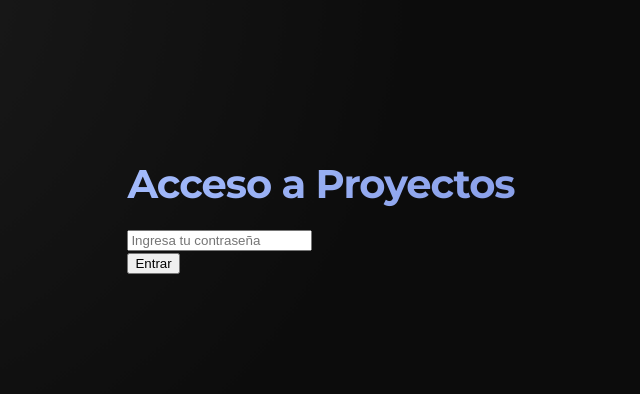
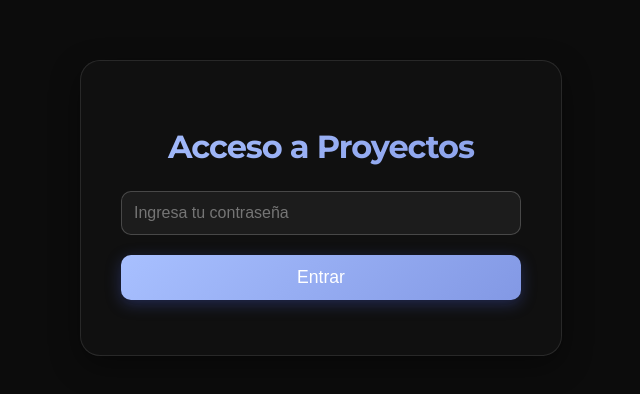
Before and after one commit to KHAR0L/PROYECTOSKHXRXL2, a plain HTML site: page index.html in a window 1280 px wide. Shown: the part 192-586 px from the top of the page, without its empty margins (319-959 px from the left). Drawn offline with Linux system fonts and the light colour scheme.

Commit message:
Update styles.css

```diff
--- a/styles.css
+++ b/styles.css
@@ -52,14 +52,14 @@ body::before {
 }
 
 h2 {
-    font-family: 'Montserrat', sans-serif; /* Fuente más gruesa */
+    font-family: 'Montserrat', sans-serif;
     text-align: center;
     margin-bottom: 20px;
     font-size: 2.5rem;
     letter-spacing: -1px;
     font-weight: 700;
     background: linear-gradient(135deg, #a8c0ff, #3f51b5);
-    background-size: 400% 400%; /* Ajuste para que la animación sea más notable */
+    background-size: 400% 400%;
     -webkit-background-clip: text;
     -webkit-text-fill-color: transparent;
     animation: gradientText 5s ease infinite;
@@ -251,7 +251,7 @@ span {
 }
 
 #agregarProyecto:hover {
-    animation: none; /* Desactiva la animación infinita al pasar el cursor */
+    animation: none;
     background-position: 100% 50%;
     transform: translateY(-3px);
     box-shadow: 0 6px 20px rgba(40, 167, 69, 0.5);
@@ -400,3 +400,83 @@ tr:hover .acciones-flotantes {
 .sorting-anim {
     transition: transform 0.5s ease-in-out;
 }
+
+/*
+ * ---------------------------------------------------------------------------------------------------------------------------------
+ * Estilos para la Pantalla de Login
+ * ---------------------------------------------------------------------------------------------------------------------------------
+ */
+#login-screen {
+    position: fixed;
+    top: 0;
+    left: 0;
+    width: 100%;
+    height: 100%;
+    background-color: var(--background-color);
+    display: flex;
+    justify-content: center;
+    align-items: center;
+    z-index: 9999;
+}
+
+.login-box {
+    width: 90%;
+    max-width: 400px;
+    padding: 40px;
+    background-color: var(--card-background);
+    border-radius: 20px;
+    border: 1px solid var(--border-color);
+    box-shadow: 0 10px 30px var(--shadow-color);
+    backdrop-filter: blur(15px) saturate(180%);
+    -webkit-backdrop-filter: blur(15px) saturate(180%);
+    text-align: center;
+    animation: fadeIn 0.8s ease-out;
+}
+
+.login-box h2 {
+    font-size: 2rem;
+    margin-bottom: 25px;
+}
+
+.login-box .input-group {
+    margin-bottom: 20px;
+}
+
+.login-box input[type="password"] {
+    width: 100%;
+    padding: 12px;
+    font-size: 1rem;
+    border-radius: 10px;
+    border: 1px solid var(--input-border);
+    background-color: var(--input-background);
+    color: var(--text-color);
+    box-sizing: border-box;
+}
+
+.login-box button {
+    width: 100%;
+    padding: 12px;
+    border: none;
+    border-radius: 10px;
+    background-image: linear-gradient(135deg, #a8c0ff, #3f51b5);
+    background-size: 300% 100%;
+    background-position: 0% 50%;
+    color: white;
+    font-size: 1.1rem;
+    font-weight: 500;
+    cursor: pointer;
+    box-shadow: 0 4px 15px rgba(63, 81, 181, 0.4);
+    transition: all 0.5s ease;
+}
+
+.login-box button:hover {
+    background-position: 100% 50%;
+    transform: translateY(-2px);
+    box-shadow: 0 6px 20px rgba(63, 81, 181, 0.5);
+}
+
+.login-message {
+    margin-top: 15px;
+    font-size: 0.9rem;
+    color: #ff6961;
+}
```
